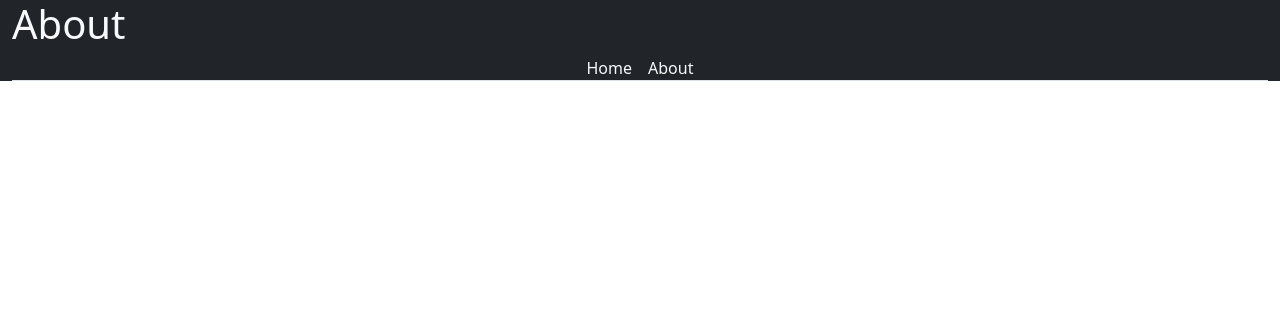
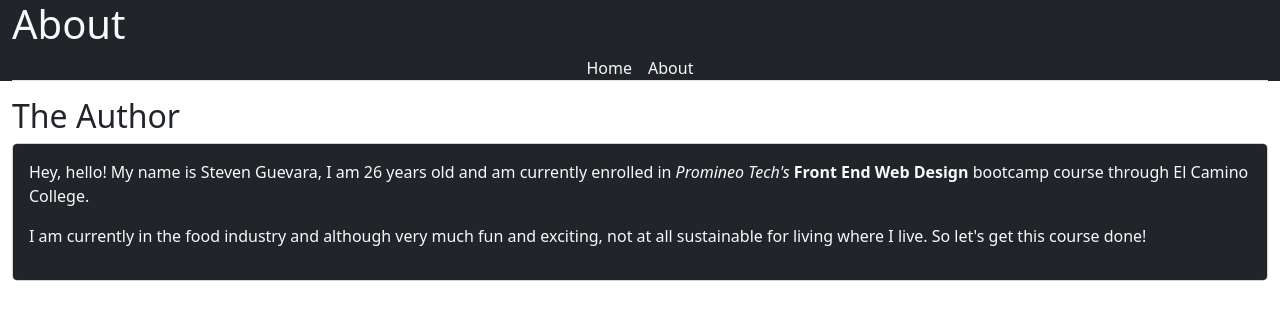
Before and after one commit to CostcoFood/blogProject, a website: page about.html in a window 1280 px wide. Drawn offline with nearby package versions, Linux system fonts and the light colour scheme.

Commit message:
notes added

```diff
--- a/about.html
+++ b/about.html
@@ -7,8 +7,10 @@
     <link rel="stylesheet" href="./node_modules/bootstrap/dist/css/bootstrap.css">
 </head>
 <body>
+    <!--Header is given a class that puts its contents into a container and is fluid to the device. Text is aligned to the left and given a dark background with a light next for contrast to make reading easier. Used margin bottom option 3-->
     <header class="container-fluid text-left bg-dark text-light mb-3">
         <h1 class="mb-2 fs-1">About</h1>
+        <!--Nav links are centered and have their underline removed to give a flush feel to the design. Links are given space to prevent stacking.-->
         <nav>
             <ul class="nav nav-tabs justify-content-center link-underline link-underline-opacity-0">
             <li class="nav-item px-2 "><a href="index.html" class=" link-light link-underline link-underline-opacity-0">Home</a></li>
@@ -16,5 +18,18 @@
             </ul>
         </nav>
         </header>
+        <main>
+            <!--Made sure to exclude the the H2 so that way it had a different style than the Home page.-->
+            <Div class="container-fluid text-left ">
+                <h2>The Author</h2>
+                <!--Gave the about summary a card style and rounded out the edges so that way it didn't seem "sharp." <ade the card background dark as to differentiate from the blog entries.-->
+                <div class="card">
+                <div class="card-body bg-dark text-light rounded-1">
+                <p>Hey, hello! My name is Steven Guevara, I am 26 years old and am currently enrolled in <em>Promineo Tech's</em> <b>Front End Web Design</b> bootcamp course through El Camino College.</p>
+                <p>I am currently in the food industry and although very much fun and exciting, not at all sustainable for living where I live. So let's get this course done!</p>
+                </div>
+            </div>
+            </Div>
+        </main>
 </body>
 </html>
```
Also changed, not shown: index.html (+2 -1 lines).
